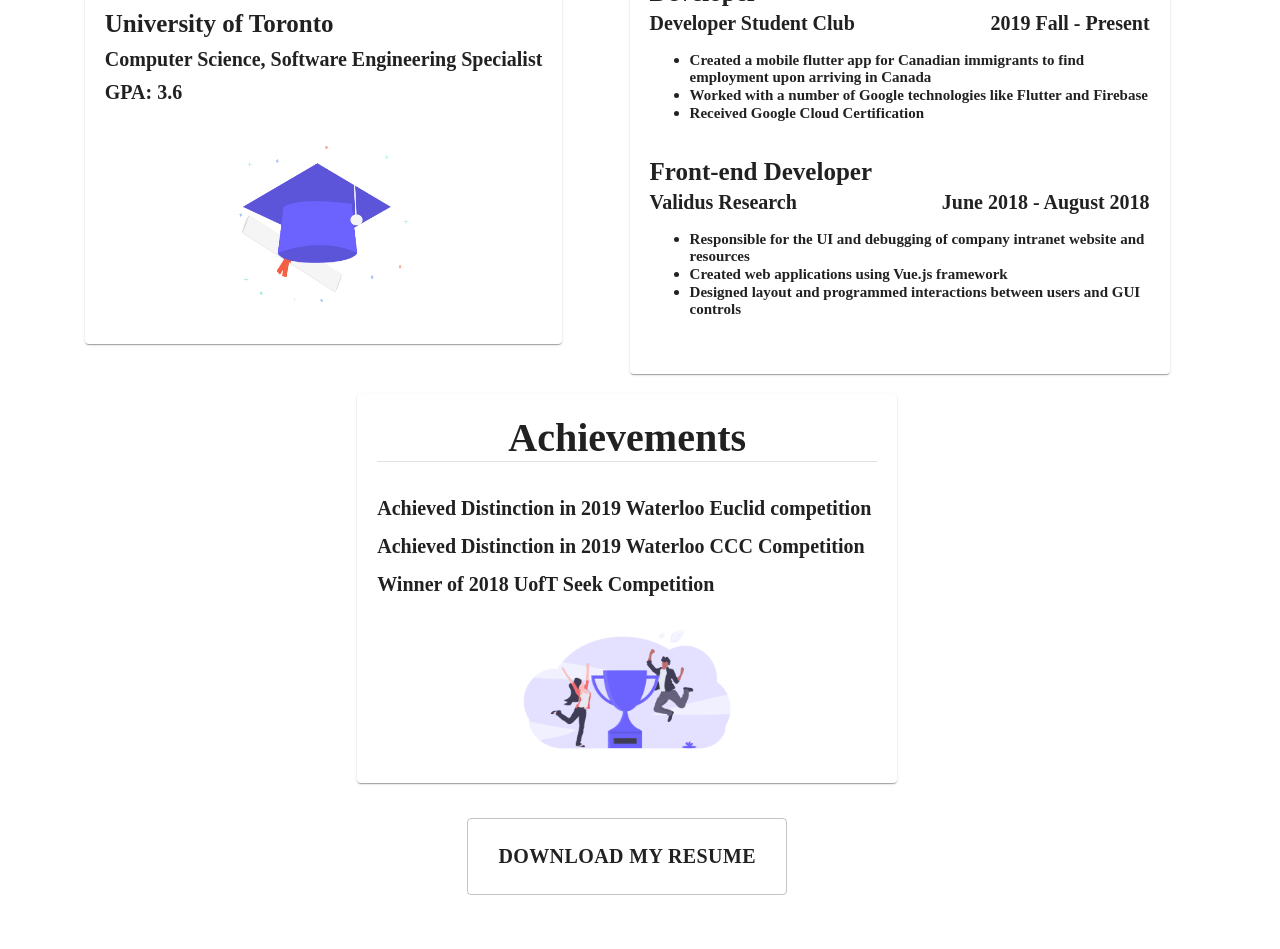
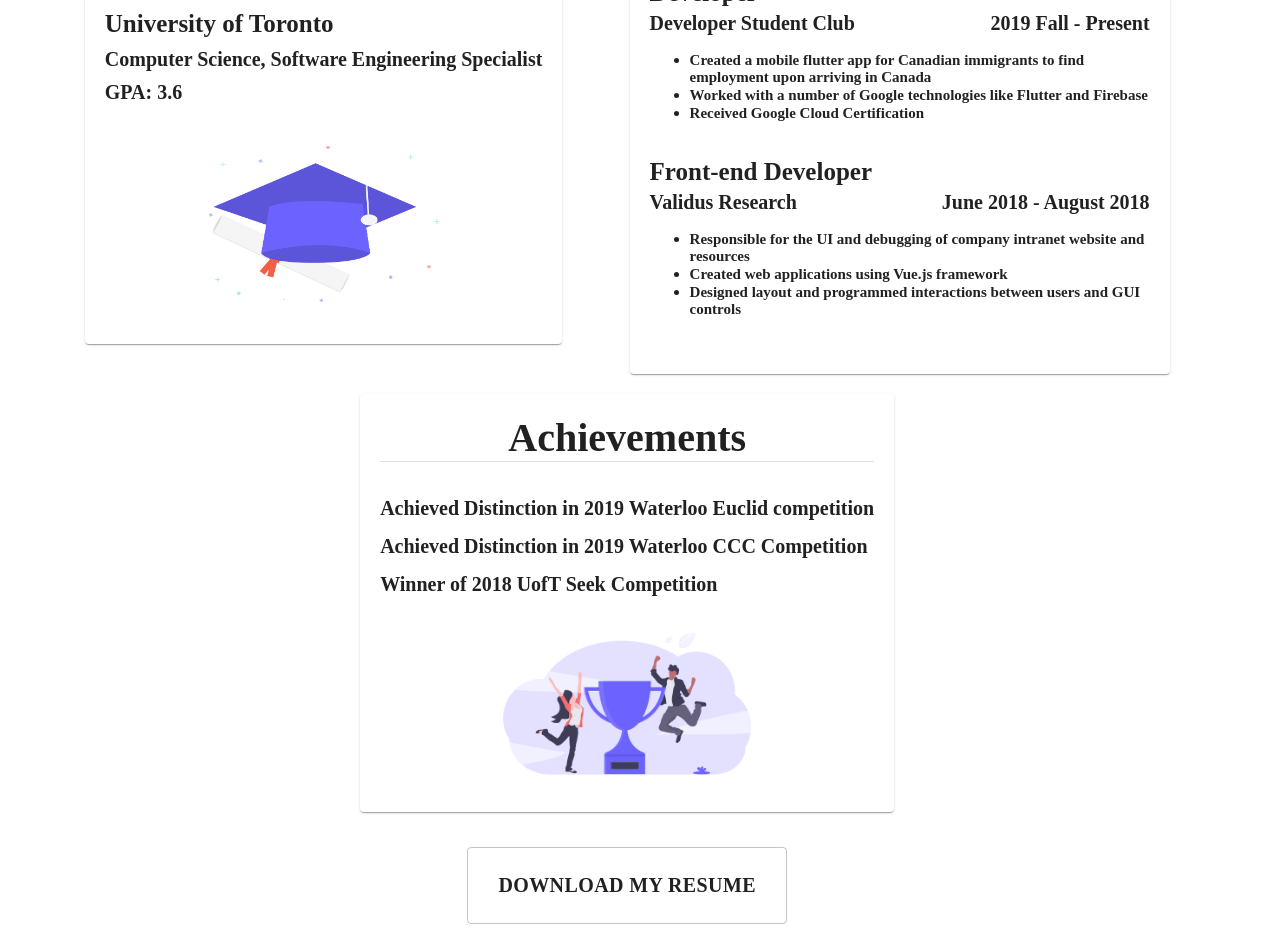
Before and after one commit to skeshavaa/my-portfolio, a React (Create React App) app in the folder client/: page /resume in a window 1280 px wide. Shown: the part 280-1229 px from the top of the page. Before the commit the page ends 1200 px from the top, so only its background shows below. Built offline with nearby package versions, Linux system fonts and the light colour scheme.

Commit message:
2nd attempt

```diff
--- a/client/src/sections/achievements.js
+++ b/client/src/sections/achievements.js
@@ -43,8 +43,10 @@ const Heading = styled.h1`
 `
 
 const Image = styled.img`
-    width: 50%;
-    min-width:200px;
+    min-width: 200px;
+    max-width: 300px;
+    width: 100%;
+    max-height: 200px;
     box-fit: cover;
 `
 
--- a/client/src/sections/education.js
+++ b/client/src/sections/education.js
@@ -39,10 +39,10 @@ const Heading = styled.h1`
 `
 
 const Image = styled.img`
-    width: 50%;
-    min-width:200px;
-    min-height: 200px;
-    max-height: 300px;
+    min-width: 200px;
+    max-width: 300px;
+    width: 100%;
+    max-height: 200px;
     box-fit: cover;
 `
 
```
